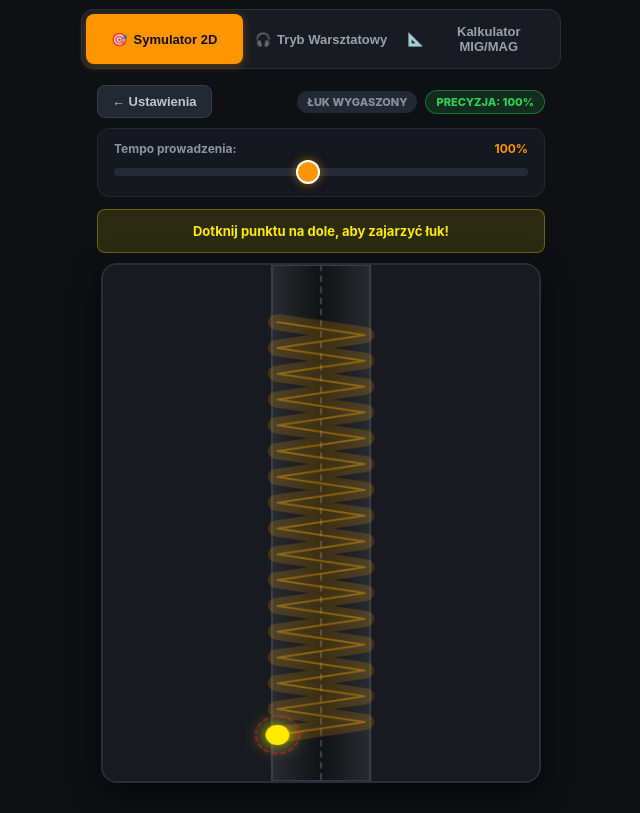
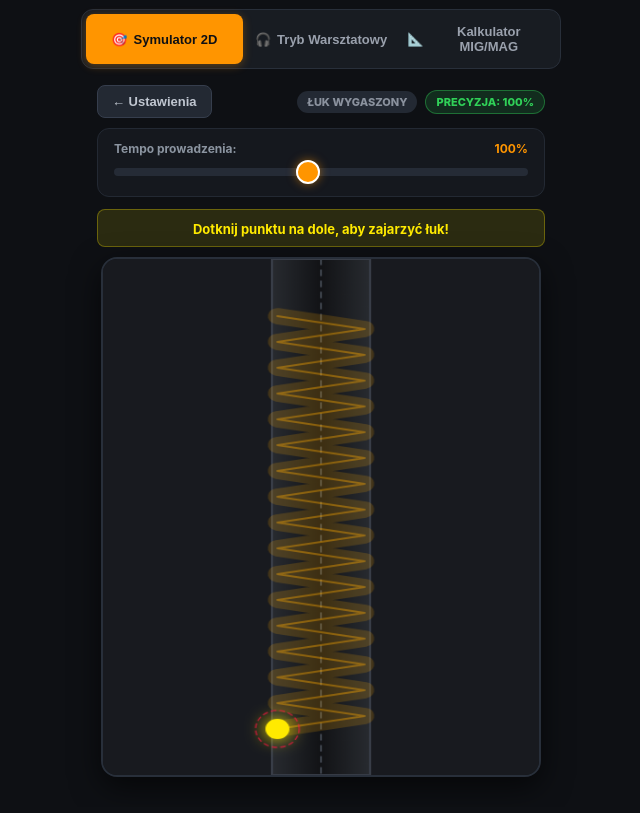
Before and after one commit to kaszjusz-hub/weldsimtest, a plain HTML site: page index.html in a window 1280 px wide. Both pictures are taken after a click on the button "ROZPOCZNIJ SYMULACJĘ". Shown: the part 79-892 px from the top of the page, without its empty margins (319-959 px from the left). Drawn offline with Linux system fonts and the light colour scheme.

Commit message:
Upload style.css via Antigravity

```diff
--- a/style.css
+++ b/style.css
@@ -332,22 +332,22 @@ input[type="range"]::-webkit-slider-thumb {
     to { opacity: 0.4; }
 }
 
-/* KONTENER STATUSU O STAŁEJ WYSOKOŚCI - ELIMINACJA PRZESUWANIA PŁÓTNA (LAYOUT SHIFT) */
+/* BEZWZGLĘDNIE STAŁA WYSOKOŚĆ PASKA STATUSU (WHITE-SPACE: NOWRAP & LINE-HEIGHT LOCK) */
 .status-msg {
     text-align: center;
     font-size: 13px;
     font-weight: 700;
-    padding: 6px 12px;
+    padding: 0 12px;
     border-radius: 8px;
     margin-bottom: 10px;
-    min-height: 44px;
-    max-height: 44px;
-    height: 44px;
-    display: flex;
-    align-items: center;
-    justify-content: center;
+    height: 38px;
+    min-height: 38px;
+    max-height: 38px;
+    line-height: 38px;
+    display: block;
+    white-space: nowrap;
     overflow: hidden;
-    line-height: 1.25;
+    text-overflow: ellipsis;
     box-sizing: border-box;
 }
 
```
